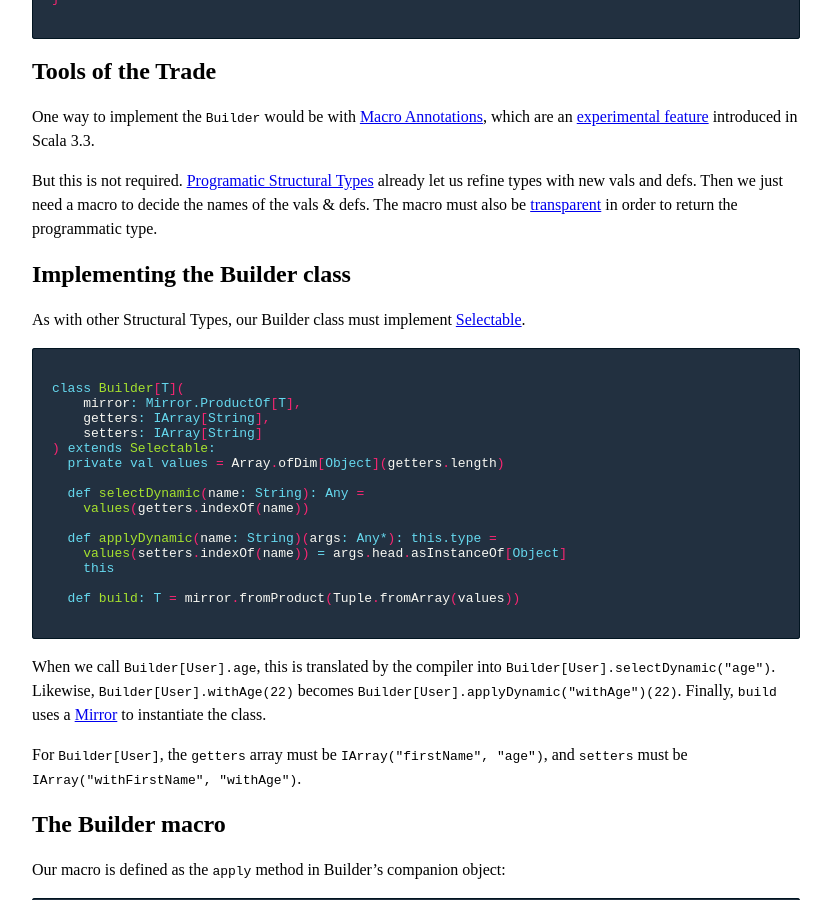
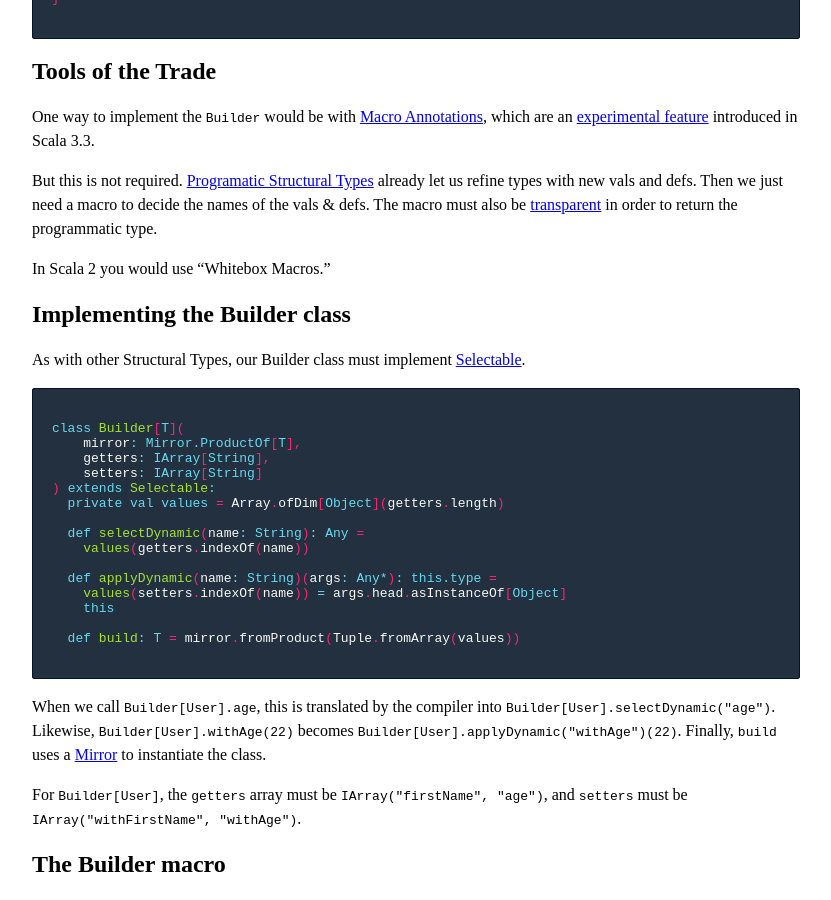
Before and after one commit to AugustNagro/augustnagro.github.io, a Jekyll site: the page built from _posts/2023-06-17-scala-3-whitebox-macros.md, in a window 1280 px wide and 900 px high, scrolled down 894 px. Shown: the whole window, without its empty margins (224-1055 px from the left). Built offline with Jekyll 4.4.1, drawn with Linux system fonts in a browser that asks for light colours; comment, search, counter and statistics services are not loaded.

Commit message:
post update

```diff
--- a/_posts/2023-06-17-scala-3-whitebox-macros.md
+++ b/_posts/2023-06-17-scala-3-whitebox-macros.md
@@ -41,6 +41,8 @@ Builder[User] {
 One way to implement the `Builder` would be with [Macro Annotations](https://scala-lang.org/api/3.3.0/scala/annotation/MacroAnnotation.html#), which are an [experimental feature](https://docs.scala-lang.org/scala3/reference/experimental/index.html) introduced in Scala 3.3.
 
 But this is not required. [Programatic Structural Types](https://docs.scala-lang.org/scala3/reference/changed-features/structural-types.html#) already let us refine types with new vals and defs. Then we just need a macro to decide the names of the vals & defs. The macro must also be [transparent](https://docs.scala-lang.org/scala3/reference/metaprogramming/macros.html#relationship-with-transparent-inline) in order to return the programmatic type.
+
+In Scala 2 you would use "Whitebox Macros."
 
 ## Implementing the Builder class
 
```
